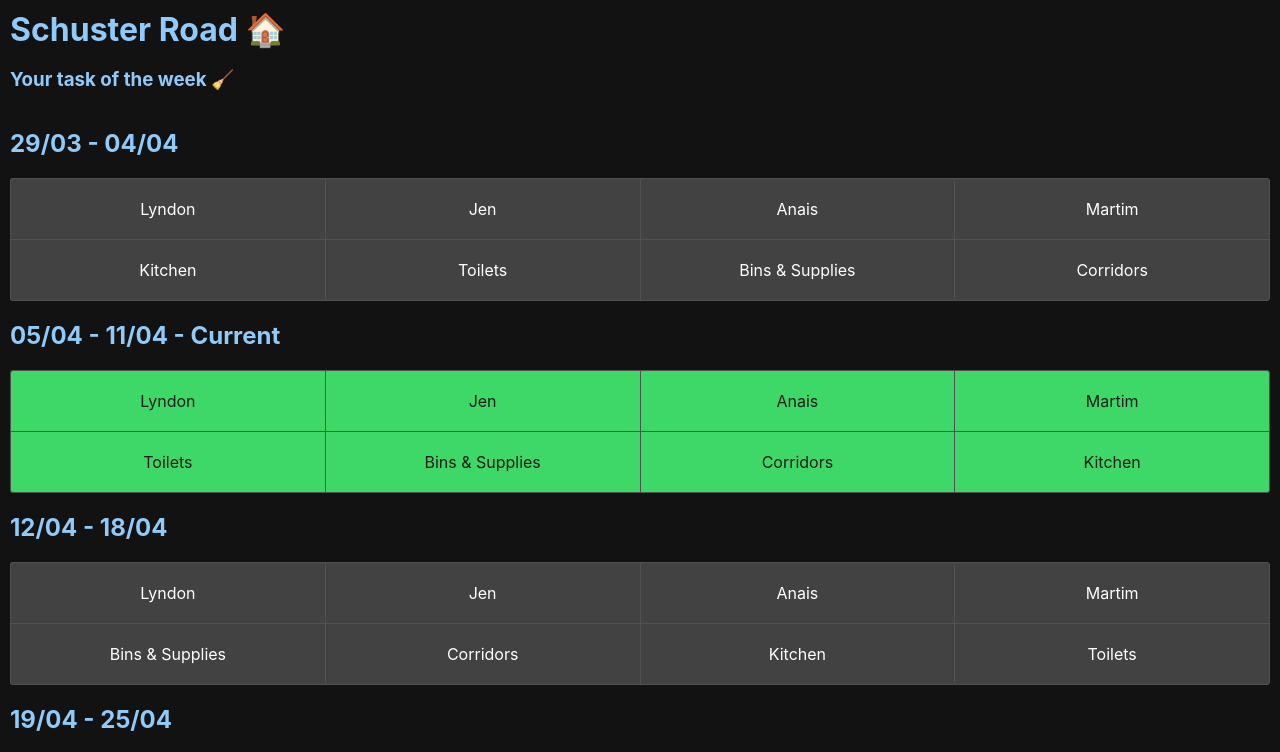
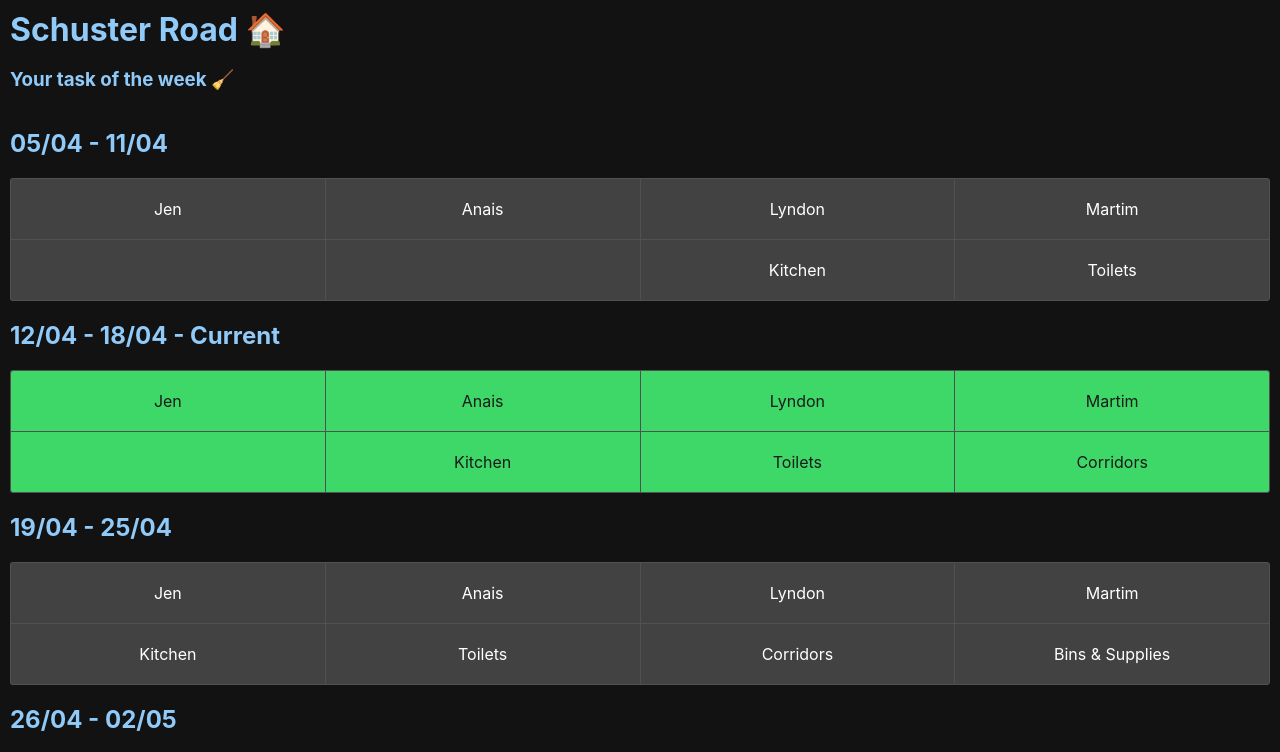
Before and after one commit to jenniredfield/my-house-task, a React (Create React App) app: page / in a window 1280 px wide. Shown: the top 752 px of the page. Built offline with nearby package versions, Linux system fonts and the light colour scheme.

Commit message:
Changed order of tasks

```diff
--- a/src/App.js
+++ b/src/App.js
@@ -1,14 +1,14 @@
-import moment from 'moment';
-import { createListWithDates } from './lib/utils';
-import './App.css';
+import moment from "moment";
+import { createListWithDates } from "./lib/utils";
+import "./App.css";
 
 function App() {
-  const startingDate = '28/12/2020';
-  const tasks = ['Corridors', 'Kitchen', 'Toilets', 'Bins & Supplies'];
-  const housemates = ['Lyndon', 'Jen', 'Anais', 'Martim'];
-  const startDate = moment(startingDate, 'DD/MM/YYYY');
+  const startingDate = "18/04/2022";
+  const tasks = ["Kitchen", "Toilets", "Corridors", "Bins & Supplies"];
+  const housemates = ["Jen", "Anais", "Lyndon", "Martim"];
+  const startDate = moment(startingDate, "DD/MM/YYYY");
   const now = moment();
-  const numberOfWeeksElapsed = now.diff(startDate, 'weeks');
+  const numberOfWeeksElapsed = now.diff(startDate, "weeks");
 
   const listWithHouseMateTasks = createListWithDates(
     housemates,
@@ -32,7 +32,7 @@ function App() {
                 <div className="app-task">
                   <h2 className="app-task-date-title">
                     {`${weekDateDetails.weekStartDate} - ${weekDateDetails.weekEndDate}`}
-                    {isSecond ? ' - Current' : ''}
+                    {isSecond ? " - Current" : ""}
                   </h2>
 
                   <div className="app-task-details-container">
@@ -40,7 +40,7 @@ function App() {
                       return (
                         <div
                           className={`app-task-column ${
-                            isSecond ? 'app-task-column-current' : ''
+                            isSecond ? "app-task-column-current" : ""
                           }`}
                           key={h.task}
                         >
```
